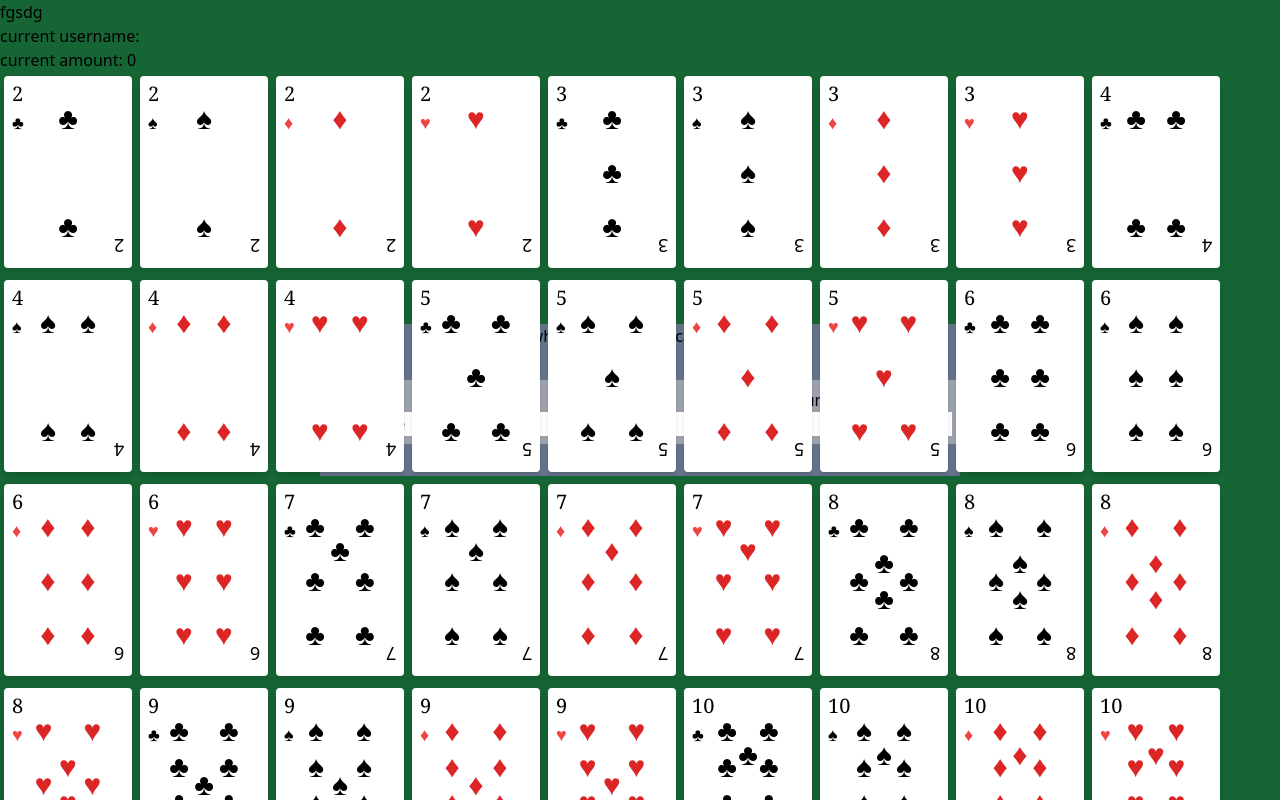
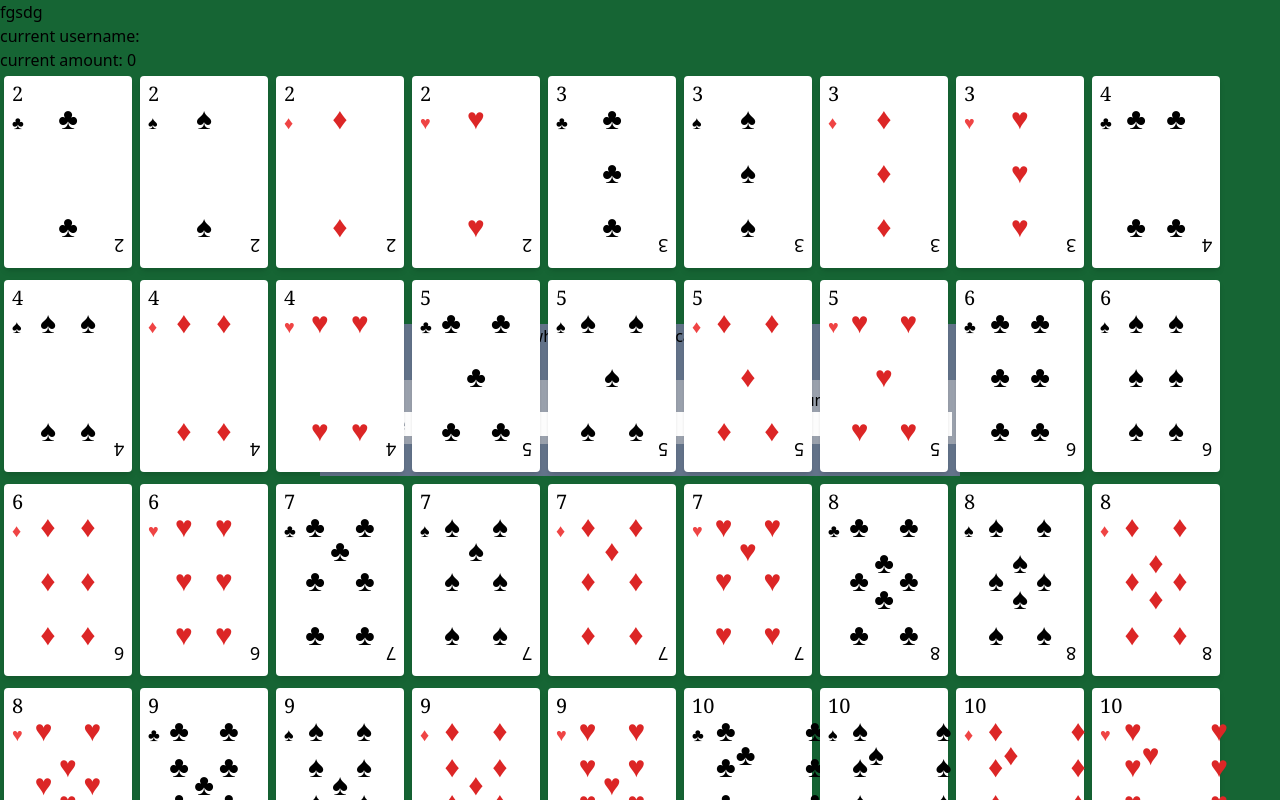
Before and after one commit to mjapanwala/blackjackofficial, a Next.js app: page / in a window 1280 px wide. Built offline with nearby package versions, Linux system fonts and the light colour scheme.

Commit message:
changes on the same line from pc

```diff
--- a/src/components/card.tsx
+++ b/src/components/card.tsx
@@ -166,7 +166,7 @@ export default function Card({ card: { name, value, design } }) {
               {face}
               {face}
               {face}
-              {face}
+              {face} asdasdasdasd
             </div>
           </div>
         );
```
